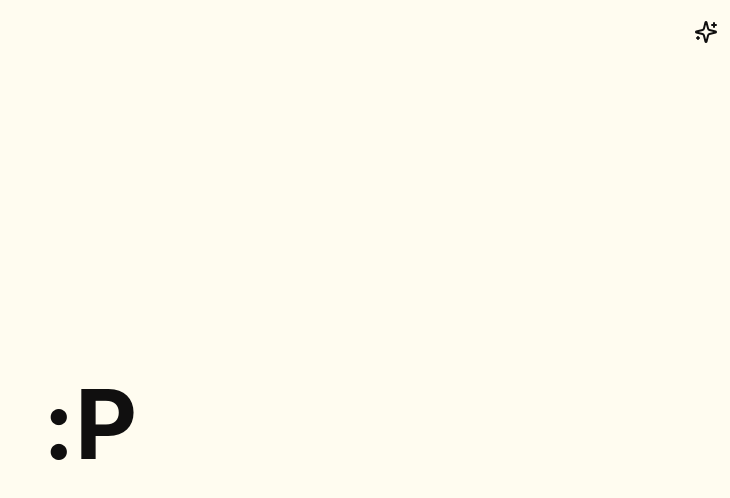
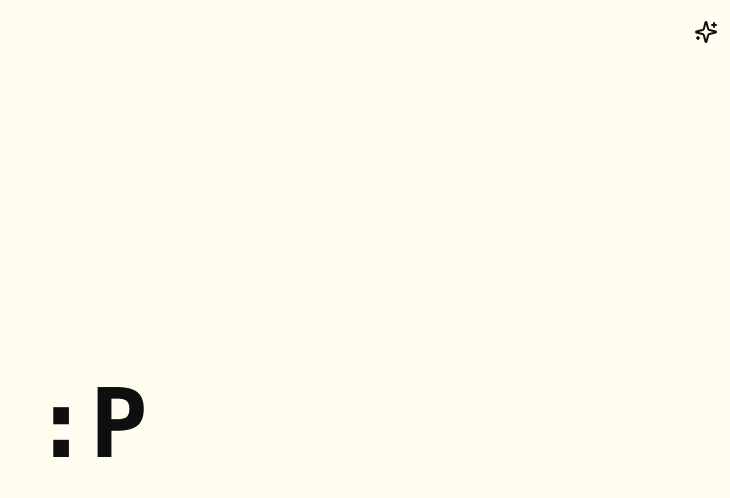
Before and after one commit to alinco8/alinco8.github.io, a SvelteKit app: page / in a window 1280 px wide. Shown: the top 498 px of the page, without its empty margins (550-1280 px from the left). Built offline with nearby package versions, Linux system fonts and the light colour scheme.

Commit message:
fix: use monaspace krypton

```diff
--- a/src/routes/layout.css
+++ b/src/routes/layout.css
@@ -1,7 +1,21 @@
 @import "tailwindcss";
 @import "tw-animate-css";
 
+@font-face {
+  font-family: "Monaspace Krypton";
+  src: url("/fonts/MonaspaceKryptonVar.woff2") format("woff2");
+  font-weight: 200 800;
+  font-style: normal;
+  font-display: swap;
+}
+
 @custom-variant dark (&:is(.dark *));
+
+@layer base {
+  body {
+    font-family: var(--font-mono);
+  }
+}
 
 @theme {
   --color-flexoki-black: #100f0f;
```
Also changed, not shown: static/fonts/MonaspaceKryptonVar.woff2 (added).
